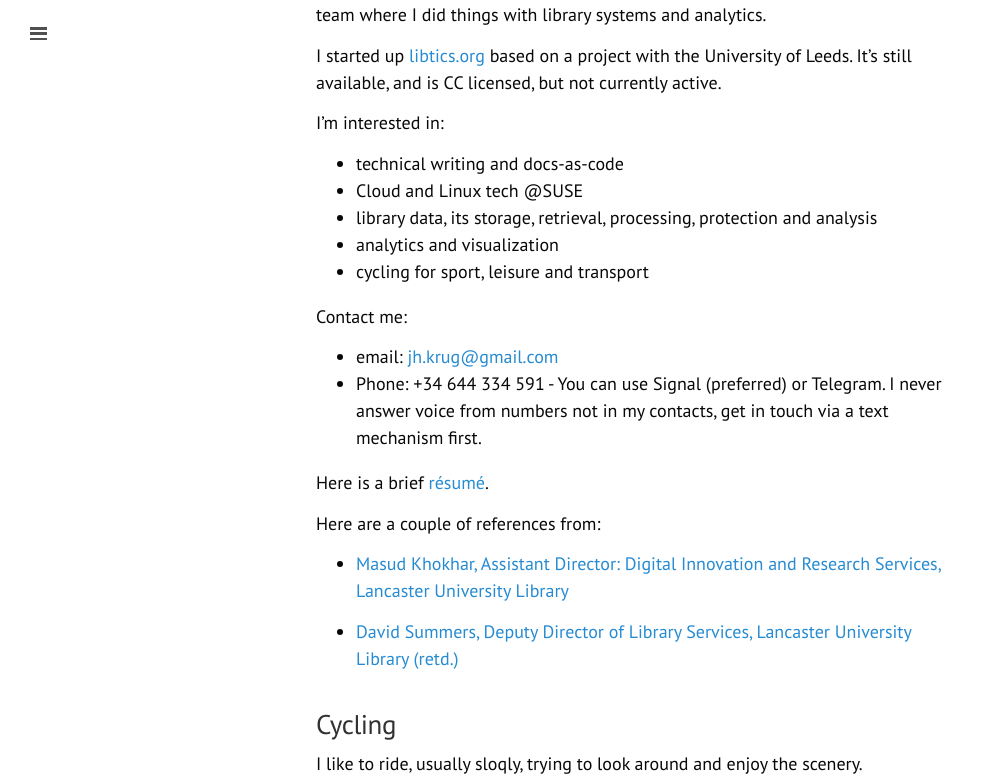
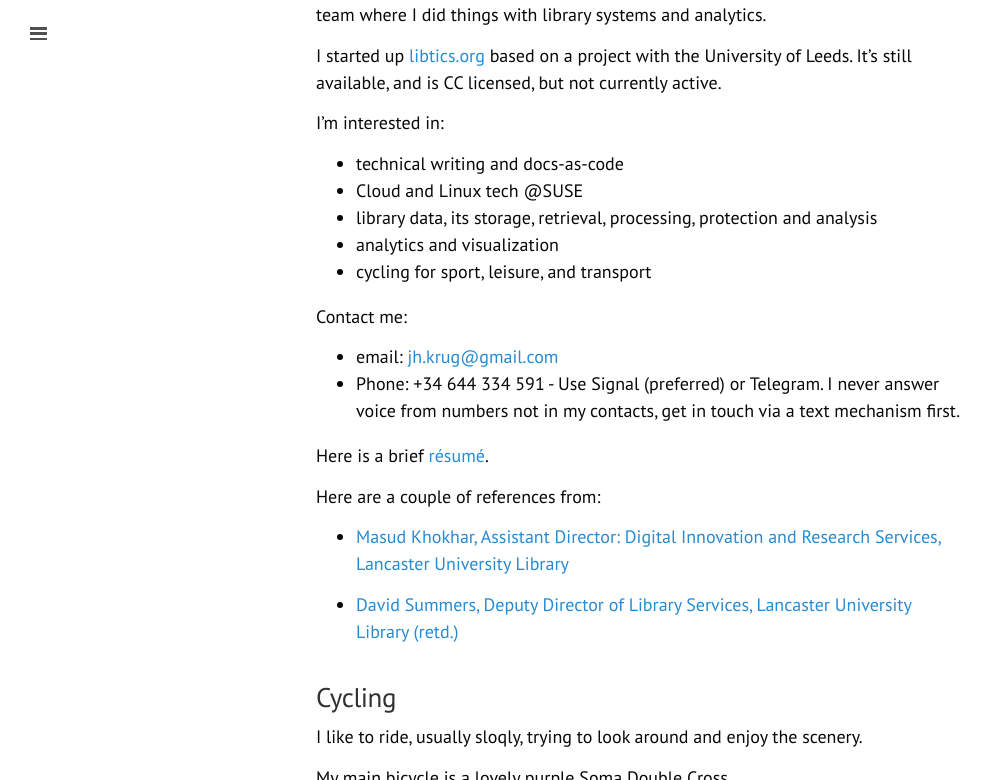
Before and after one commit to jhkrug/jhkrug.github.io, a Jekyll site: the page built from about.md, in a window 1280 px wide and 900 px high, scrolled down 766 px, cut to the strip 0-780 px from the top of the window. Shown: the whole strip, without its empty margins (0-992 px from the left). Built offline with Jekyll 4.4.1, drawn with Linux system fonts in a browser that asks for light colours.

Commit message:
update
Signed-off-by: John Krug <john.krug@suse.com>

```diff
--- a/about.md
+++ b/about.md
@@ -22,12 +22,12 @@ I'm interested in:
 - Cloud and Linux tech @SUSE
 - library data, its storage, retrieval, processing, protection and analysis
 - analytics and visualization
-- cycling for sport, leisure and transport
+- cycling for sport, leisure, and transport
 
 Contact me:
 
 - email: [jh.krug@gmail.com](mailto:jh.krug@gmail.com)
-- Phone: +34 644 334 591 - You can use Signal (preferred) or Telegram.
+- Phone: +34 644 334 591 - Use Signal (preferred) or Telegram.
   I never answer voice from numbers not in my contacts, get in
   touch via a text mechanism first.
 
```
